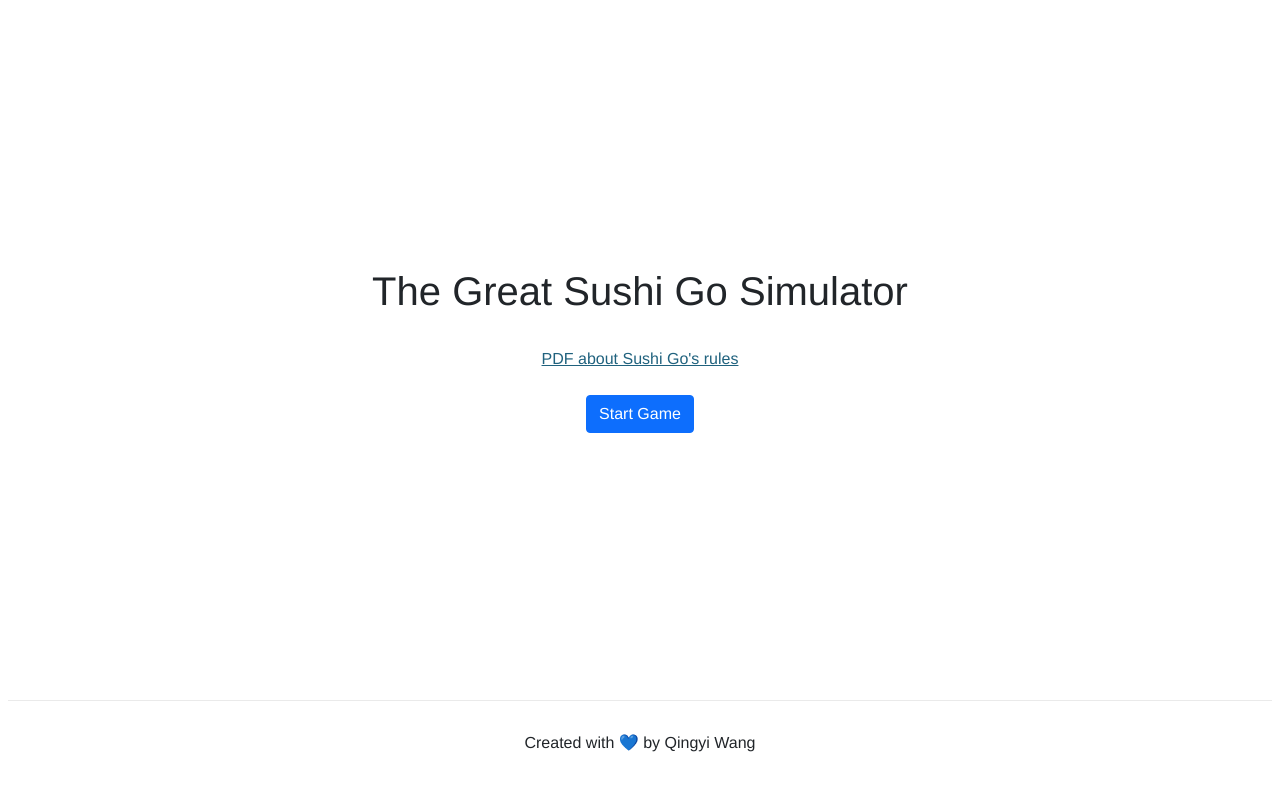
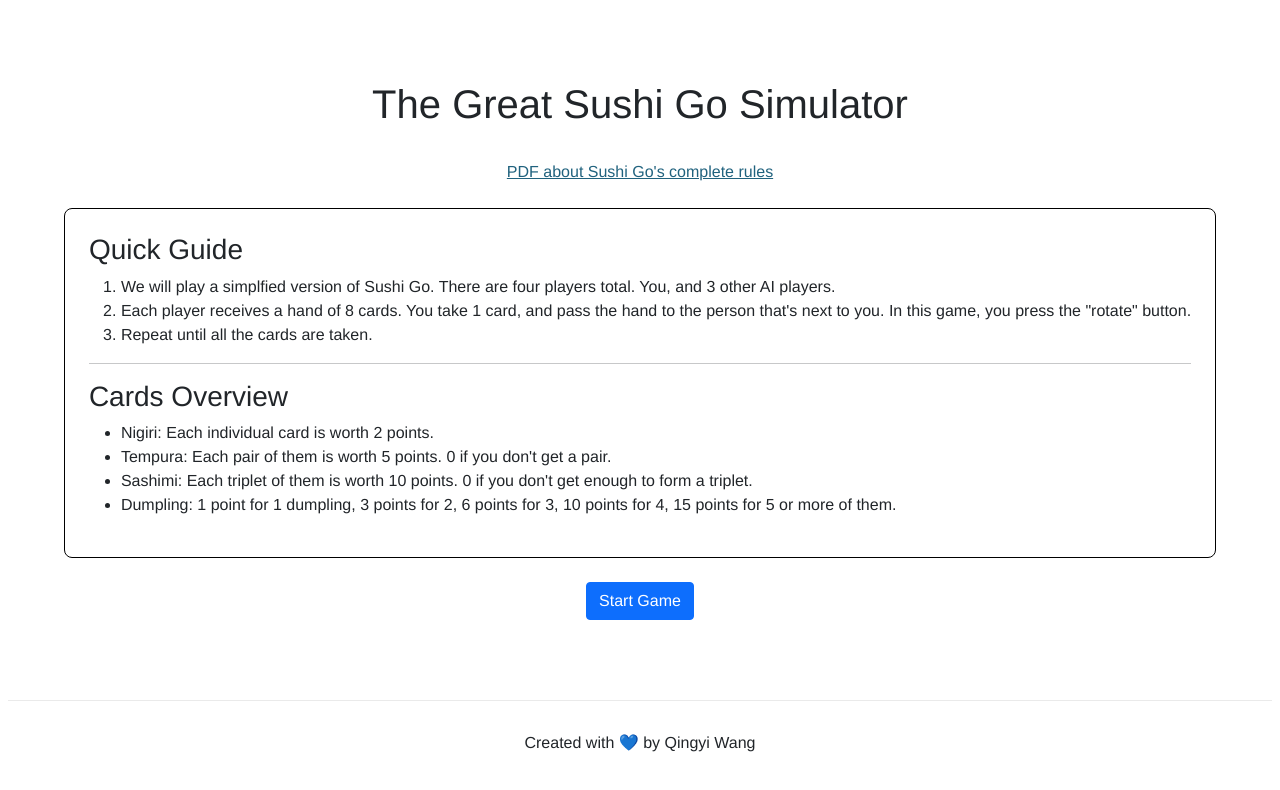
Before and after one commit to Simonade0904/SushiGame, a Next.js app: page / in a window 1280 px wide. Shown: the top 790 px of the page. Built offline with nearby package versions, Linux system fonts and the light colour scheme.

Commit message:
Finalize game and add instructions

```diff
--- a/pages/index.js
+++ b/pages/index.js
@@ -15,8 +15,26 @@
       <main>
         <h1>The Great Sushi Go Simulator</h1>
         <Link href='https://www.gamewright.com/gamewright/pdfs/Rules/SushiGoTM-RULES.pdf'>
-          <a>PDF about Sushi Go's rules</a>
+          <a>PDF about Sushi Go's complete rules</a>
         </Link>
+
+        <div className="guide-container">
+          <h3>Quick Guide</h3>
+          <ol>
+            <li>We will play a simplfied version of Sushi Go. There are four players total. You, and 3 other AI players.</li>
+            <li>Each player receives a hand of 8 cards. You take 1 card, and pass the hand to the person that's next to you. In this game, you press the "rotate" button.</li>
+            <li>Repeat until all the cards are taken.</li>
+          </ol>
+          <hr></hr>
+          <h3>Cards Overview</h3>
+          <ul>
+            <li>Nigiri: Each individual card is worth 2 points.</li>
+            <li>Tempura: Each pair of them is worth 5 points. 0 if you don't get a pair.</li>
+            <li>Sashimi: Each triplet of them is worth 10 points. 0 if you don't get enough to form a triplet.</li>
+            <li>Dumpling: 1 point for 1 dumpling, 3 points for 2, 6 points for 3, 10 points for 4, 15 points for 5 or more of them.</li>
+          </ul>
+        </div>
+
         <Link href='/game/start-game'>
           <button className="btn btn-primary" href='/game/start-game'>Start Game</button>
         </Link>
@@ -25,6 +43,13 @@
       <footer>
         <p>Created with &#128153; by Qingyi Wang</p>
       </footer>
+      <style jsx>{`
+      .guide-container{
+        border: 1px solid black;
+        border-radius: 0.5rem;
+        padding: 24px;
+      }
+    `}</style>
     </Layout>
   )
 }
```
